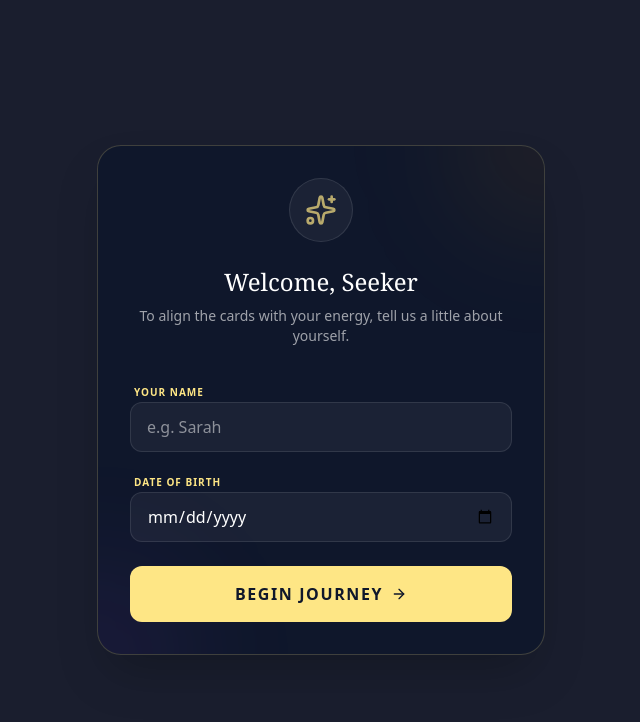
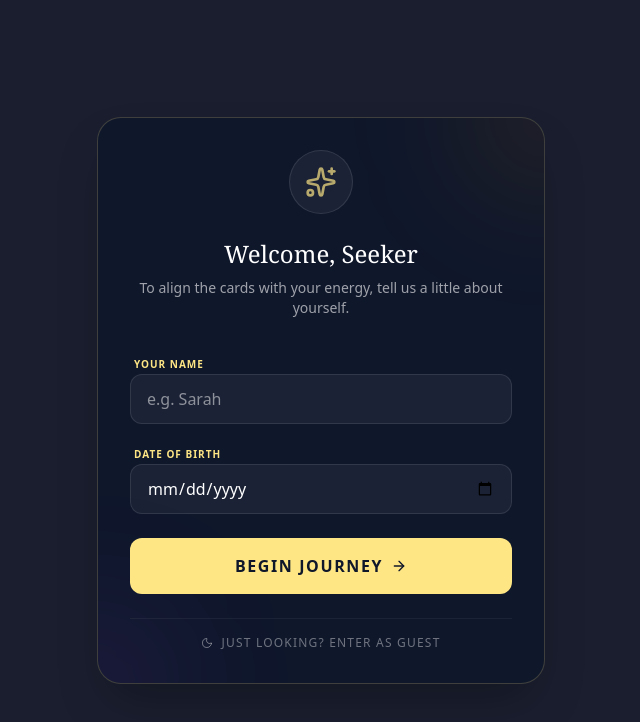
Before and after one commit to kimmyhighaltt/moonlight-mana, a React (Vite) app: page /#dashboard in a window 1280 px wide. Shown: the top 722 px of the page, without its empty margins (319-959 px from the left). Built offline with nearby package versions, Linux system fonts and the light colour scheme.

Commit message:
feat: added guest mode onboarding and updated reflection UI

```diff
--- a/src/components/OnboardingModal.jsx
+++ b/src/components/OnboardingModal.jsx
@@ -1,5 +1,5 @@
 import React, { useState } from 'react';
-import { Sparkles, ArrowRight, Loader2 } from 'lucide-react';
+import { Sparkles, ArrowRight, Loader2, Moon } from 'lucide-react';
 
 const OnboardingModal = ({ onComplete, isLoading = false }) => {
   const [name, setName] = useState('');
@@ -10,11 +10,18 @@ const OnboardingModal = ({ onComplete, isLoading = false }) => {
     e.preventDefault();
     if (name && dob && !isSubmitting) {
       setIsSubmitting(true);
-      onComplete({ name, dob });
+      onComplete({ name, dob, isGuest: false });
     }
   };
 
-  // Combining internal submitting state with external loading prop for best UI
+  const handleGuestEntry = () => {
+    if (!isSubmitting) {
+        setIsSubmitting(true);
+        // We pass "Seeker" as a default name so the app doesn't break
+        onComplete({ name: 'Seeker', dob: null, isGuest: true });
+    }
+  };
+
   const activeLoading = isSubmitting || isLoading;
 
   return (
@@ -87,6 +94,19 @@ const OnboardingModal = ({ onComplete, isLoading = false }) => {
             </button>
           </form>
 
+          {/* THE NEW GUEST MODE BRIDGE */}
+          {!activeLoading && (
+              <div className="mt-6 pt-4 border-t border-white/5">
+                <button
+                  onClick={handleGuestEntry}
+                  className="group flex items-center justify-center gap-2 mx-auto text-xs uppercase tracking-widest text-white/40 hover:text-amber-200 transition-colors"
+                >
+                  <Moon size={12} className="group-hover:text-amber-200 transition-colors" />
+                  Just looking? Enter as Guest
+                </button>
+              </div>
+          )}
+
           {activeLoading && (
             <p className="mt-4 text-[10px] text-amber-200/40 uppercase tracking-[0.2em] animate-pulse">
               Consulting the Moon...
--- a/src/views/Reflection.jsx
+++ b/src/views/Reflection.jsx
@@ -120,7 +120,7 @@ const Reflection = ({
         <div className="md:hidden"><Logo size="text-3xl" subtitle="REFLECTION" /></div>
         <div className="text-center md:text-right text-white">
           <div className="text-3xl md:text-4xl font-light tracking-tighter">{ts}</div>
-          <div className="text-[11px] uppercase opacity-60 tracking-widest font-black">{ds}</div>
+          <div className="text-11px uppercase opacity-60 tracking-widest font-black">{ds}</div>
         </div>
       </div>
 
@@ -141,7 +141,8 @@ const Reflection = ({
             <div className="flex flex-col">
               {/* Uses the dynamically updated moonData now */}
               <span className="text-[10px] font-black text-white uppercase">{moonData.label}</span>
-              <span className="text-[8px] opacity-40 uppercase">Phase Adjusted</span>
+              {/* UPDATED LABEL HERE */}
+              <span className="text-[8px] opacity-40 uppercase">Daily Alignment</span>
             </div>
           </div>
         </div>
```
